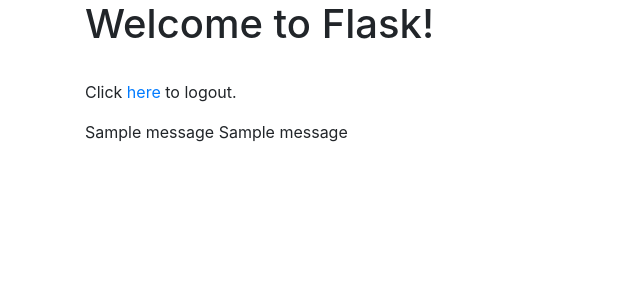
After one commit to DPF0190/Capstone, a Flask app: template templates/index.html in a window 1280 px wide. The commit adds this page. Shown: the top 300 px of the page, without its empty margins (0-640 px from the left). Run offline with Flask 2, Linux system fonts and the light colour scheme; the template is opened without the code that fills it, so the values that code supplies are empty; one stand-in notice (Sample message) is shown; parts of the project's set-up code (start-up, migrations or seed data) failed here and were passed over; some libraries are stand-ins or nearby versions.

Commit message:
templates

```diff
--- /dev/null
+++ b/templates/index.html
@@ -0,0 +1,21 @@
+<!DOCTYPE html>
+<html>
+  <head>
+    <title>Flask Intro</title>
+    <meta name="viewport" content="width=device-width, initial-scale=1.0">
+    <link href="static/bootstrap.min.css" rel="stylesheet" media="screen">
+  </head>
+  <body>
+    <div class="container">
+      <h1>Welcome to Flask!</h1>
+      <br>
+      <p>Click <a href="/logout">here</a> to logout.</p>
+      {% for message in get_flashed_messages() %}
+        {{ message }}
+      {% endfor %}
+      {% for message in get_flashed_messages() %}
+        {{ message }}
+      {% endfor %}
+    </div>
+  </body>
+</html>
--- a/templates/login.html
+++ b/templates/login.html
@@ -18,6 +18,9 @@
       {% if error %}
         <p class="error"><strong>Error:</strong> {{ error }}
       {% endif %}
+      {% for message in get_flashed_messages() %}
+        {{ message }}
+      {% endfor %}
     </div>
   </body>
 </html>
--- a/templates/welcome.html
+++ b/templates/welcome.html
@@ -9,6 +9,7 @@
       <h1>Welcome to Flask!</h2>
       <br>
       <p>Click <a href="/">here</a> to go home.</p>
+      <p>Click <a href="/login">here</a> to login.</p>
     </div>
   </body>
 </html>
```
